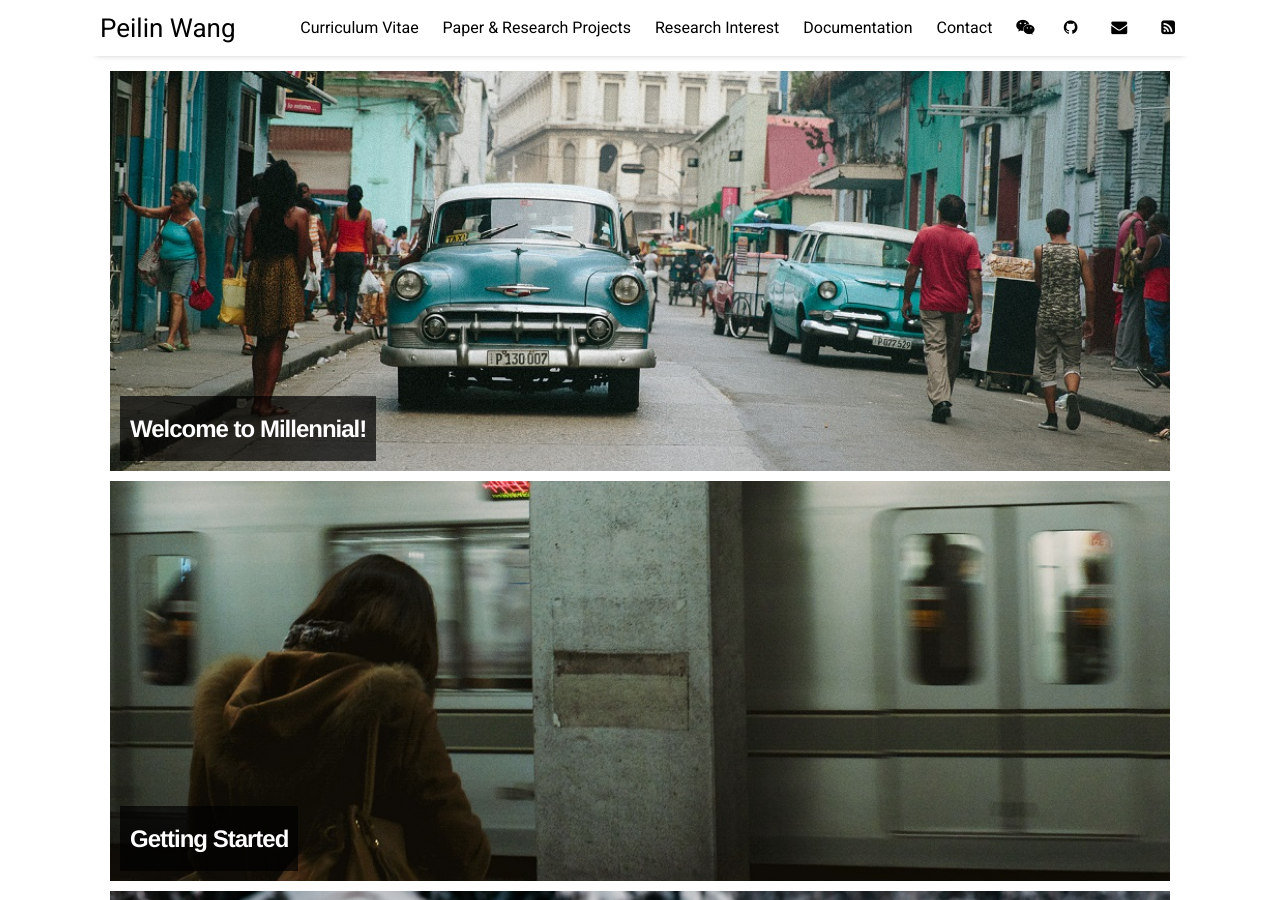
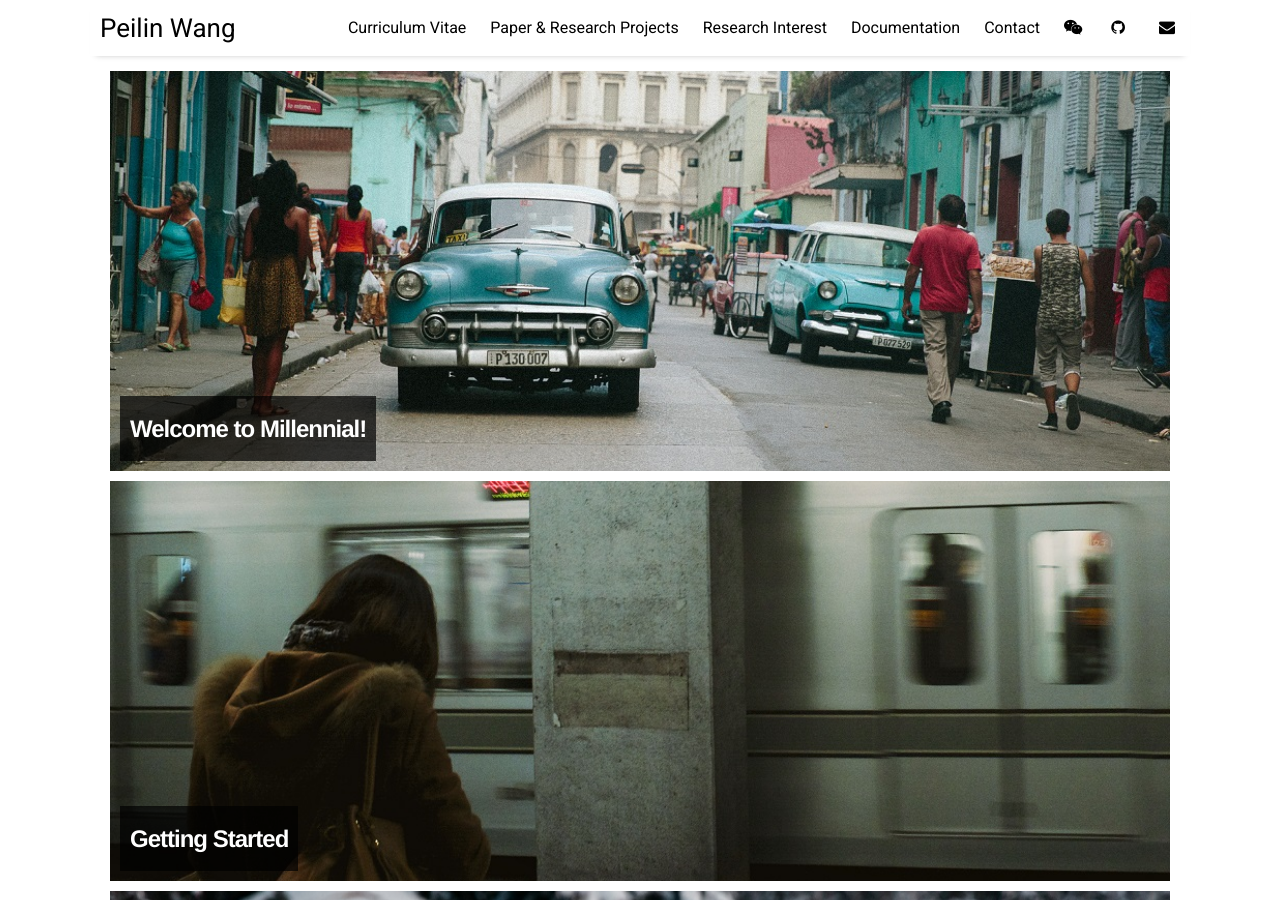
Before and after one commit to peilin-wang-git/peilin-wang-git.github.io, a Jekyll site: the page built from index.html, in a window 1280 px wide and 900 px high. Built offline with Jekyll 4.4.1, drawn with Linux system fonts in a browser that asks for light colours; nearby versions of some CDN libraries; the list of posts is cut into pages by our own code.

Commit message:
Update settings.yml

```diff
--- a/_data/settings.yml
+++ b/_data/settings.yml
@@ -23,7 +23,7 @@ social:
 - {icon: 'github', link:  'https://github.com/peilin-wang-git'}
 - {icon: 'envelope', link:  'mailto:wangpeilin9857@gmail.com'}
 # - {icon: 'rss-square', link: 'feed.xml'}
-- {icon: 'rss-square', link: 'rss-feed.xml'}
+# - {icon: 'rss-square', link: 'rss-feed.xml'}
 
 # Customize site text
 pagination:
```
